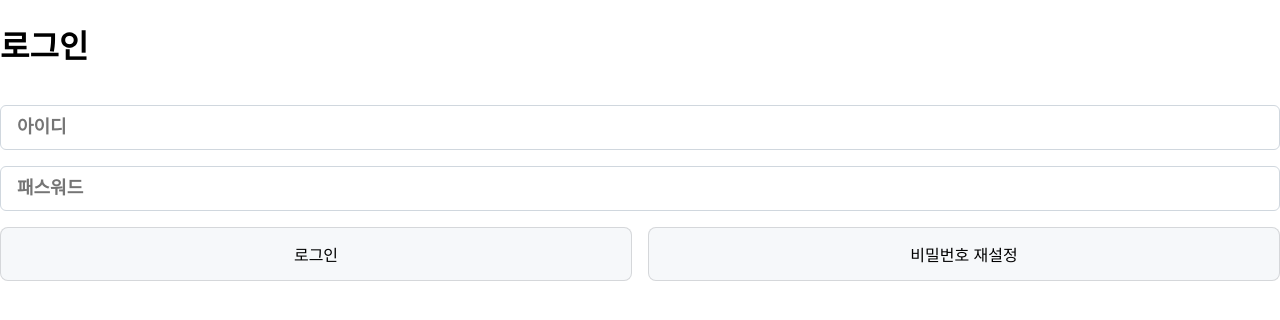
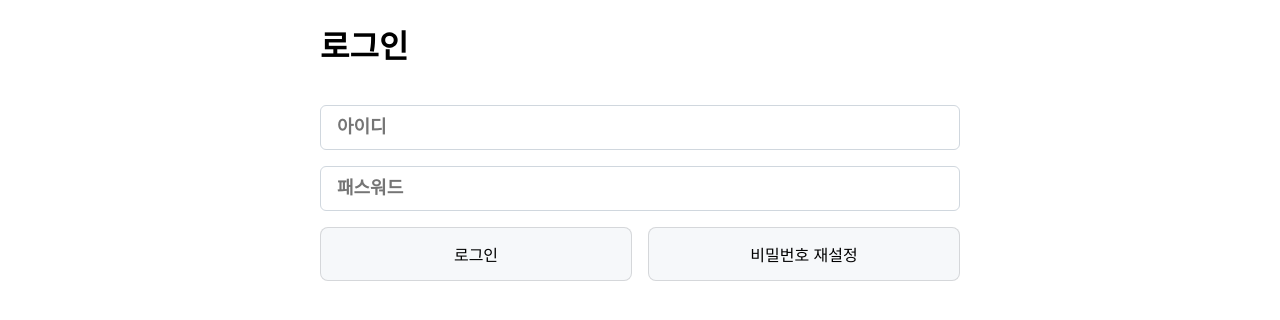
Before and after one commit to jodnddus/ably-frontend-assingment, a React (Create React App) app: page / in a window 1280 px wide. Shown: the top 320 px of the page. Built offline with nearby package versions, Linux system fonts and the light colour scheme.

Commit message:
앱 전체 폭 수정

```diff
--- a/src/App.tsx
+++ b/src/App.tsx
@@ -1,9 +1,11 @@
+import styled from "styled-components";
 import { BrowserRouter as Router, Route, Routes } from "react-router-dom";
 
 import { Login, ResetPassword, UserInfo } from "pages";
 
 function App() {
   return (
+    <AppContainer>
       <Router>
         <Routes>
           <Route path="/" element={<Login />} />
@@ -11,7 +13,14 @@ function App() {
           <Route path="/resetPassword/*" element={<ResetPassword />} />
         </Routes>
       </Router>
+    </AppContainer>
   );
 }
 
+const AppContainer = styled.div`
+  margin: 0 auto;
+  min-width: 470px;
+  max-width: 640px;
+`;
+
 export default App;
```
Lines whose indentation alone changed are shown as unchanged.
